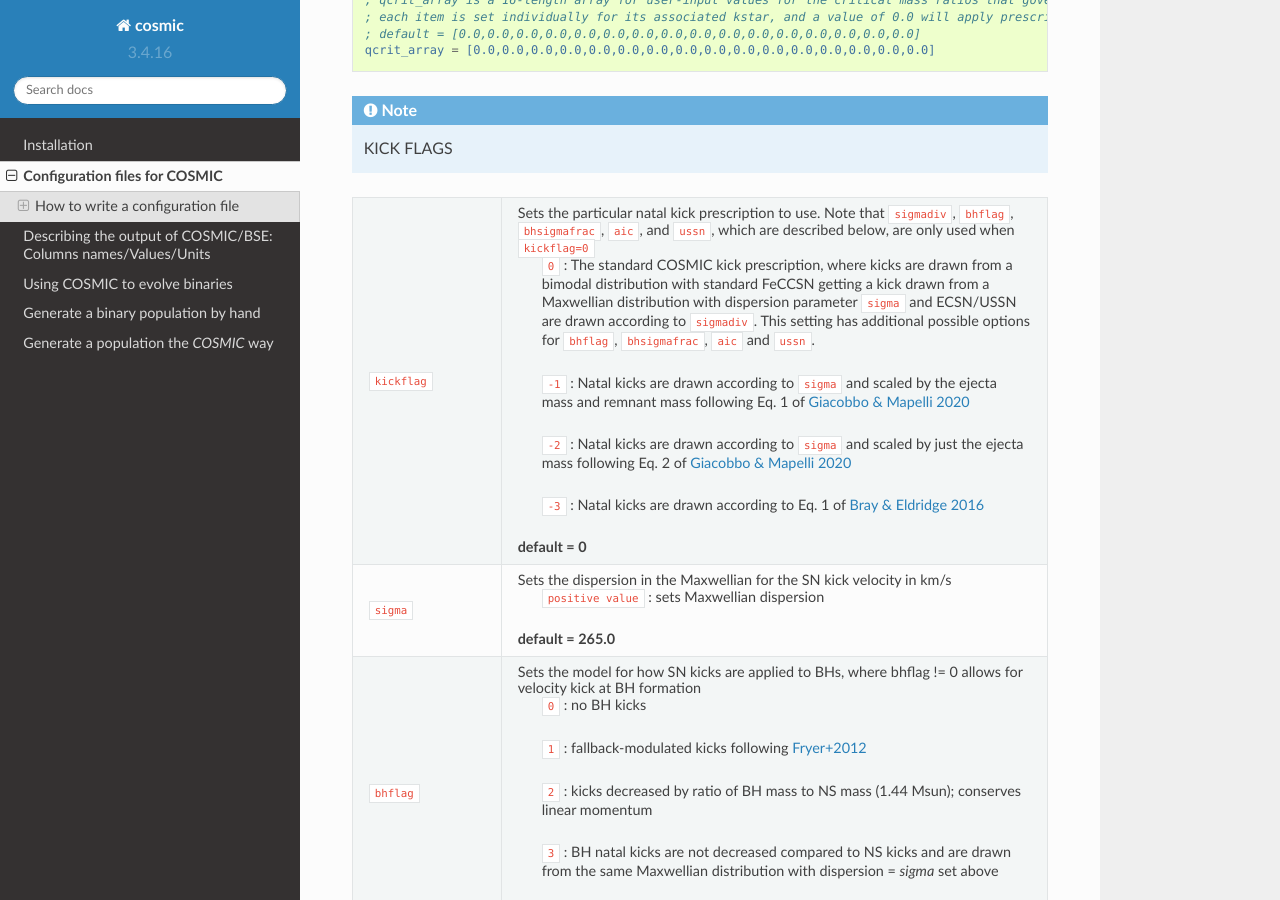
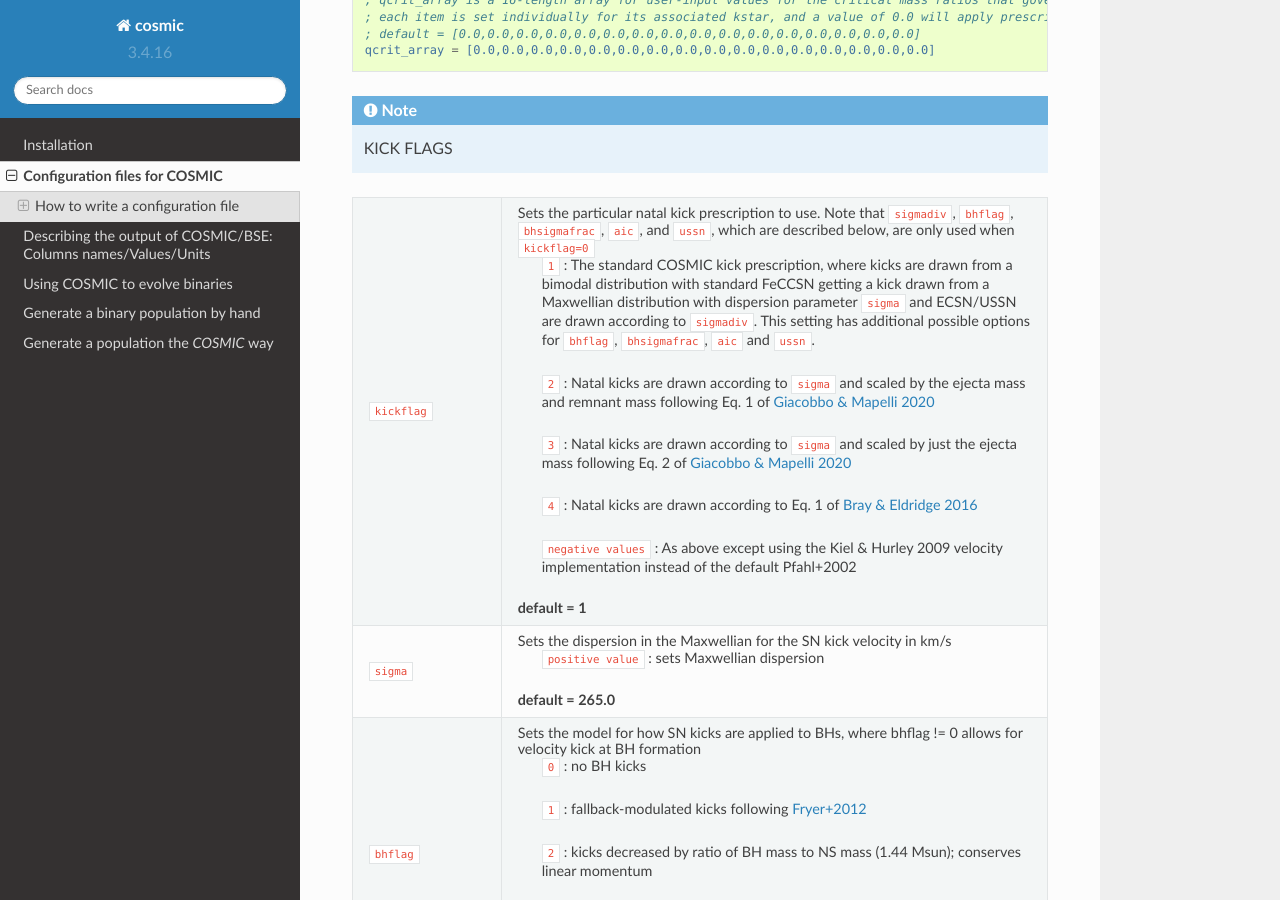
Before and after one commit to COSMIC-PopSynth/COSMIC, a Sphinx documentation site: the page built from docs/inifile/index.rst, in a window 1280 px wide and 900 px high, scrolled down 10805 px. Built offline with Sphinx 7.4.7 and the Read the Docs theme 2.0.0, drawn with Linux system fonts in a browser that asks for light colours; formulas are drawn with MathJax 3.

Commit message:
update kickflag docs

```diff
--- a/docs/inifile/index.rst
+++ b/docs/inifile/index.rst
@@ -647,7 +647,7 @@ common envelope occurs regardless of the choices below:
                          ``aic``, and ``ussn``, which are described below, are
                          only used when ``kickflag=0``
 
-                            ``0`` : The standard COSMIC kick prescription, where
+                            ``1`` : The standard COSMIC kick prescription, where
                             kicks are drawn from a bimodal distribution with
                             standard FeCCSN getting a kick drawn from a Maxwellian
                             distribution with dispersion parameter ``sigma`` and ECSN/USSN
@@ -655,18 +655,21 @@ common envelope occurs regardless of the choices below:
                             additional possible options for ``bhflag``, ``bhsigmafrac``,
                             ``aic`` and ``ussn``.
 
-                            ``-1`` : Natal kicks are drawn according to ``sigma`` and
+                            ``2`` : Natal kicks are drawn according to ``sigma`` and
                             scaled by the ejecta mass and remnant mass following Eq. 1 of
                             `Giacobbo & Mapelli 2020 <https://ui.adsabs.harvard.edu/abs/2020ApJ...891..141G/abstract>`_
 
-                            ``-2`` : Natal kicks are drawn according to ``sigma`` and
+                            ``3`` : Natal kicks are drawn according to ``sigma`` and
                             scaled by just the ejecta mass following Eq. 2 of
                             `Giacobbo & Mapelli 2020 <https://ui.adsabs.harvard.edu/abs/2020ApJ...891..141G/abstract>`_
 
-                            ``-3`` : Natal kicks are drawn according to Eq. 1 of
+                            ``4`` : Natal kicks are drawn according to Eq. 1 of
                             `Bray & Eldridge 2016 <https://ui.adsabs.harvard.edu/abs/2016MNRAS.461.3747B/abstract>`_
 
-                         **default = 0**
+                            ``negative values`` : As above except using the Kiel & Hurley 2009 velocity
+                            implementation instead of the default Pfahl+2002
+
+                         **default = 1**
 
 ``sigma``                Sets the dispersion in the Maxwellian for the
                          SN kick velocity in km/s
```
